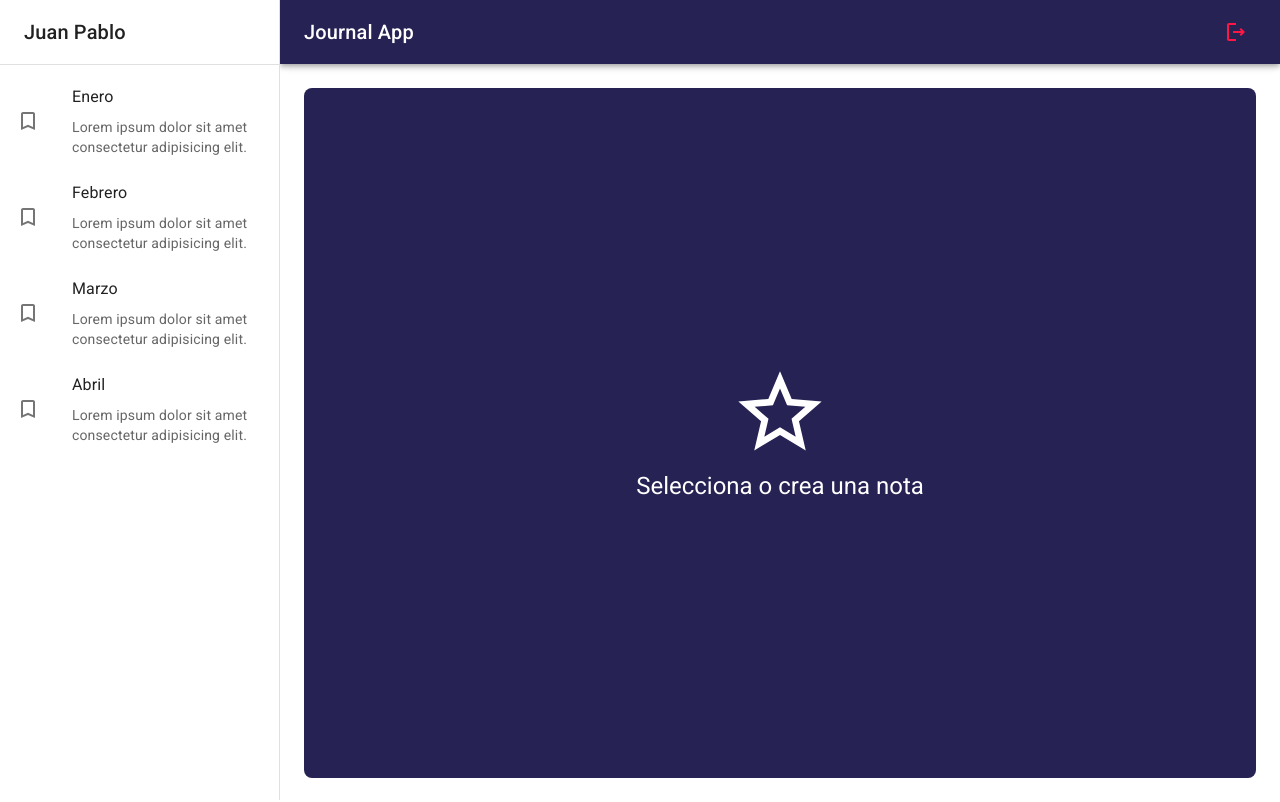
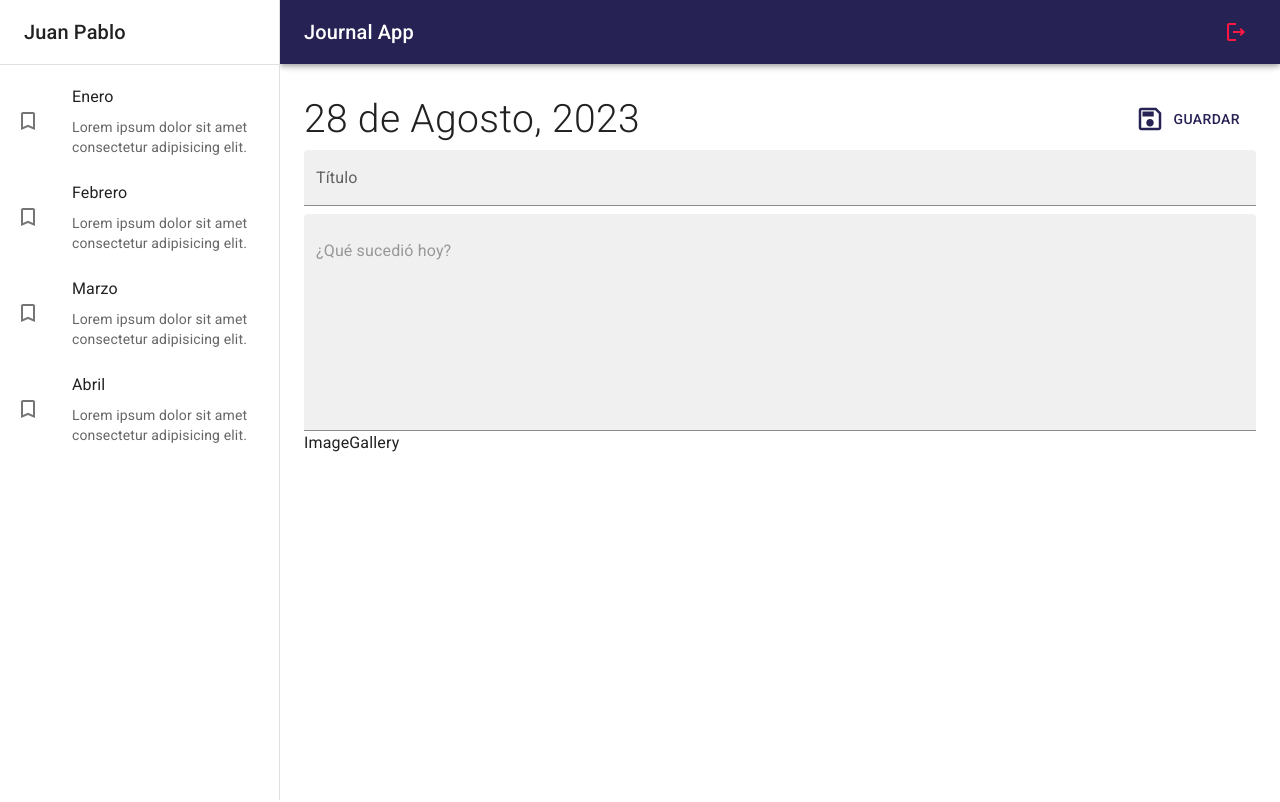
Before and after one commit to juanpablo008/journal_app_react, a React (Vite) app: page / in a window 1280 px wide. Built offline with nearby package versions, Linux system fonts and the light colour scheme.

Commit message:
Note view was created

```diff
--- /dev/null
+++ b/src/journal/components/ImageGallery.jsx
@@ -0,0 +1,5 @@
+export const ImageGallery = () => {
+  return (
+    <div>ImageGallery</div>
+  )
+}
--- a/src/journal/components/index.js
+++ b/src/journal/components/index.js
@@ -1,2 +1,3 @@
+export * from './ImageGallery';
 export * from './NavBar';
 export * from './SideBar';
--- a/src/journal/pages/JournalPage.jsx
+++ b/src/journal/pages/JournalPage.jsx
@@ -1,11 +1,12 @@
 import { JournalLayout } from '../layout/JournalLayout';
-import { NothingSelectedView } from '../views/';
+import { NoteView, NothingSelectedView } from '../views/';
 
 export const JournalPage = () => {
   return (
     <JournalLayout>
       {/* <Typography >Lorem ipsum dolor sit amet consectetur adipisicing elit. Cumque blanditiis aut iste voluptatibus similique. Amet hic aut, animi quod architecto expedita debitis error doloremque illo, qui veritatis dolores at beatae.</Typography> */}
-      <NothingSelectedView />
+      {/* <NothingSelectedView /> */}
+      <NoteView />
     </JournalLayout>
   )
 }
--- /dev/null
+++ b/src/journal/views/NoteView.jsx
@@ -0,0 +1,43 @@
+import { SaveOutlined } from '@mui/icons-material';
+import { Button, Grid, TextField, Typography } from '@mui/material';
+import { ImageGallery } from '../components';
+
+export const NoteView = () => {
+  return (
+    <Grid container direction='row' justifyContent='space-between' alignItems='center' sx={{ mb: 1 }}>
+      <Grid item>
+        <Typography fontSize={ 39 } fontWeight='light'>28 de Agosto, 2023</Typography>
+      </Grid>
+      <Grid item>
+        <Button color="primary" sx={{ padding: 2 }}>
+          <SaveOutlined sx={{ fontSize: 30, mr: 1 }} />
+          Guardar
+        </Button>
+      </Grid>
+
+      <Grid container>
+        <TextField
+          type="text"
+          variant="filled"
+          fullWidth
+          placeholder="Ingrese un título"
+          label="Título"
+          sx={{ border: 'none', mb: 1 }}
+        />
+
+        <TextField
+          type="text"
+          variant="filled"
+          fullWidth
+          multiline
+          placeholder="¿Qué sucedió hoy?"
+          minRows={ 8 }
+        />
+
+      </Grid>
+
+      <ImageGallery />
+
+    </Grid>
+  )
+}
--- a/src/journal/views/NothingSelectedView.jsx
+++ b/src/journal/views/NothingSelectedView.jsx
@@ -1,5 +1,5 @@
-import { StarOutline } from "@mui/icons-material"
-import { Grid, Typography } from "@mui/material"
+import { StarOutline } from '@mui/icons-material';
+import { Grid, Typography } from '@mui/material';
 
 export const NothingSelectedView = () => {
   return (
--- a/src/journal/views/index.js
+++ b/src/journal/views/index.js
@@ -1 +1,2 @@
+export * from './NoteView';
 export * from './NothingSelectedView';
```
